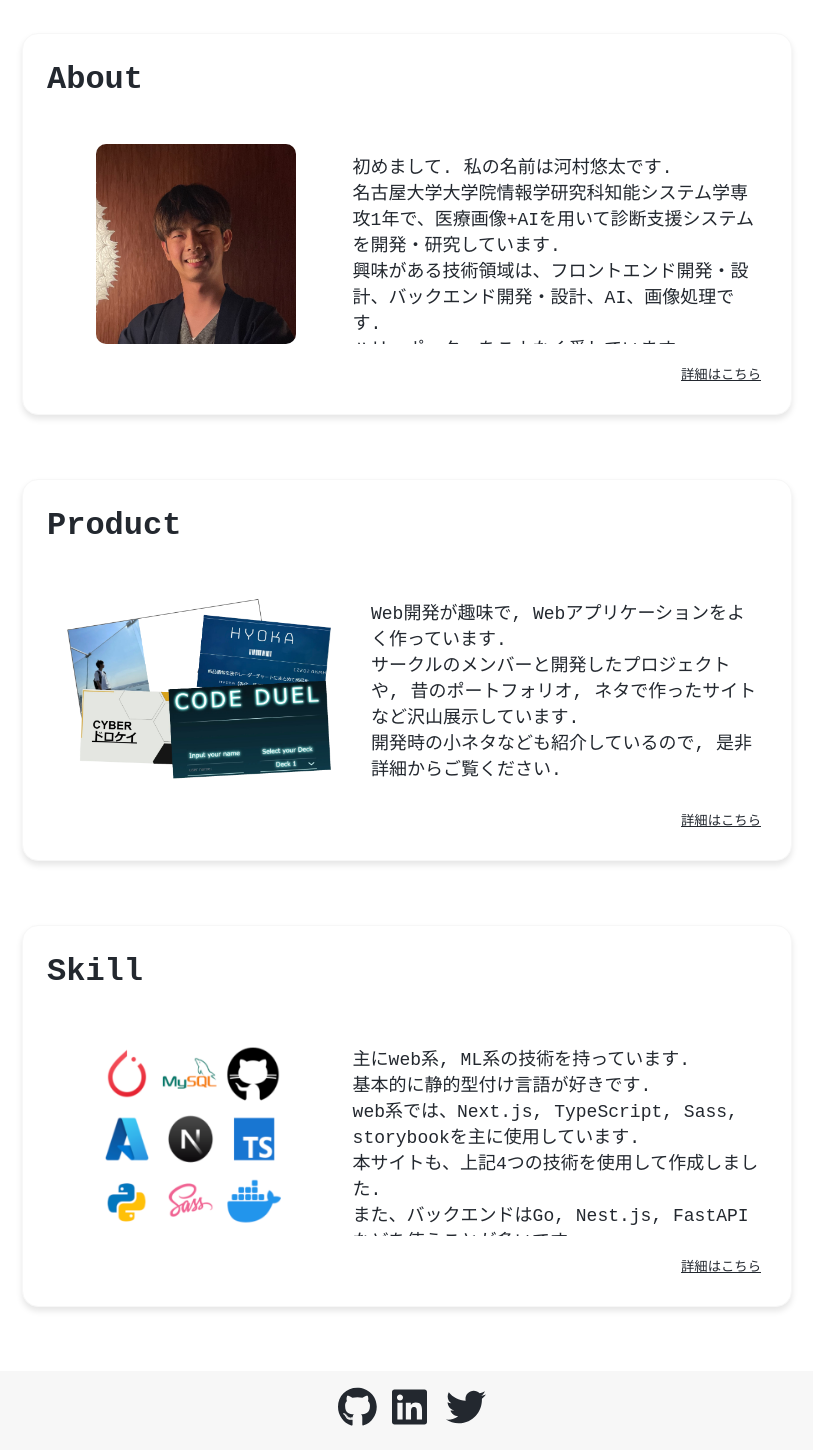
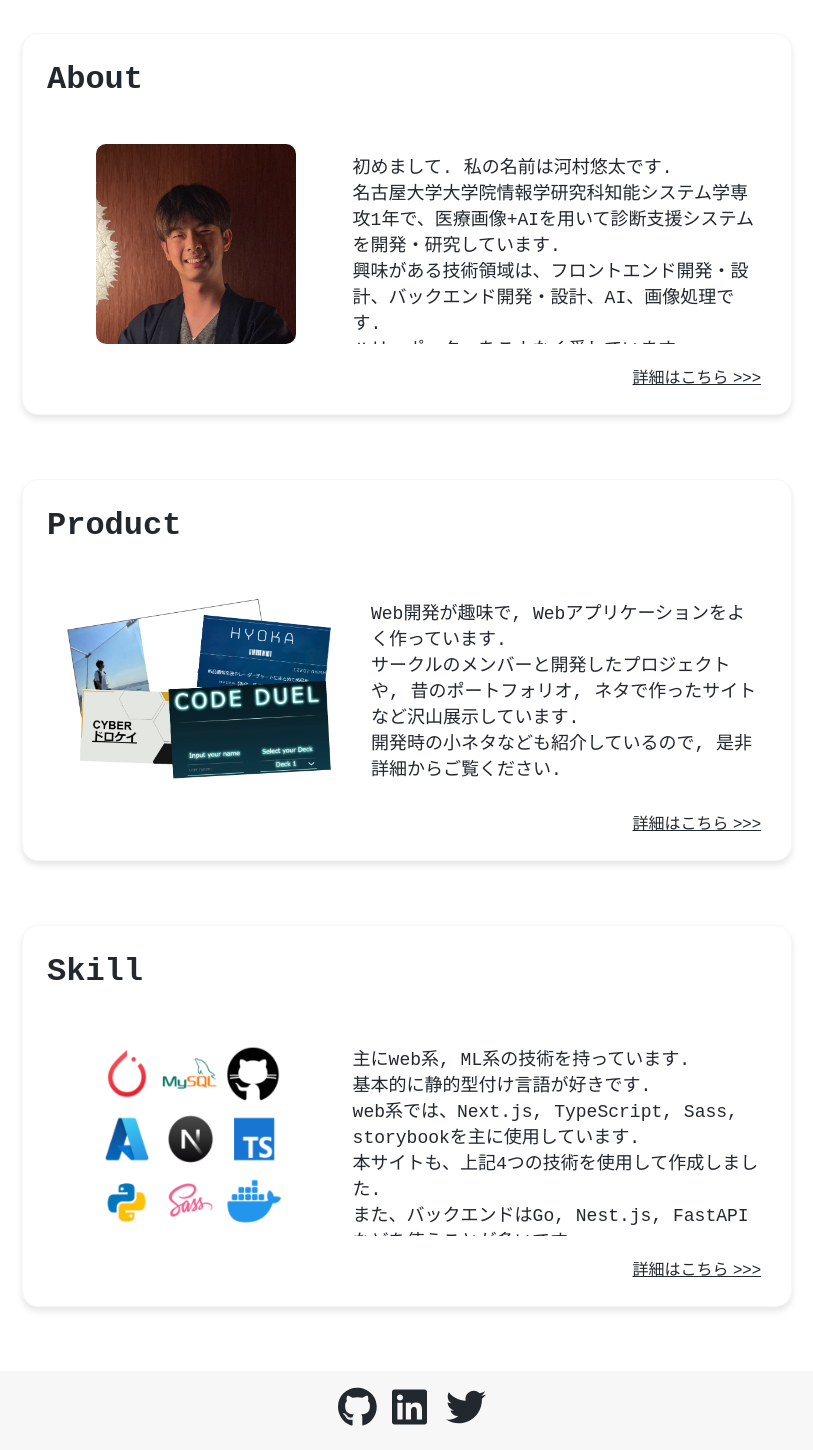
Before and after one commit to YutaK1026/kawaport, a Next.js app: page / in a window 1280 px wide. Shown: the part 831-2281 px from the top of the page, without its empty margins (233-1046 px from the left). Built offline with nearby package versions, Linux system fonts and the light colour scheme; a web font is replaced by a local one.

Commit message:
fix: 詳細はこちら，のボタンを修正

```diff
--- a/src/components/Home/Cards/AboutCard/index.tsx
+++ b/src/components/Home/Cards/AboutCard/index.tsx
@@ -33,7 +33,7 @@ const AboutCard = () => {
       </Card.Content>
       <Card.Footer>
         <div className={styles.footer}>
-          <Button content="詳細はこちら" path="/about" />
+          <Button content="詳細はこちら >>>" path="/about" />
         </div>
       </Card.Footer>
     </Card>
--- a/src/components/Home/Cards/ProjectCard/index.tsx
+++ b/src/components/Home/Cards/ProjectCard/index.tsx
@@ -34,7 +34,7 @@ const ProjectCard = () => {
       </Card.Content>
       <Card.Footer>
         <div className={styles.footer}>
-          <Button content="詳細はこちら" path="/product" />
+          <Button content="詳細はこちら >>>" path="/product" />
         </div>
       </Card.Footer>
     </Card>
--- a/src/components/Home/Cards/SkillCard/index.tsx
+++ b/src/components/Home/Cards/SkillCard/index.tsx
@@ -34,7 +34,7 @@ const SkillCard = () => {
       </Card.Content>
       <Card.Footer>
         <div className={styles.footer}>
-          <Button content="詳細はこちら" path="skill" />
+          <Button content="詳細はこちら >>>" path="skill" />
         </div>
       </Card.Footer>
     </Card>
--- a/src/components/atom/button/button.module.scss
+++ b/src/components/atom/button/button.module.scss
@@ -5,4 +5,5 @@
   text-decoration: underline;
   cursor: pointer;
   padding: 0;
+  font-size: 16px;
 }
--- a/src/components/atom/card/card.module.scss
+++ b/src/components/atom/card/card.module.scss
@@ -37,6 +37,7 @@
   }
 
   & &__footer {
+    font-size: 14px;
   }
 }
 .picture {
```
